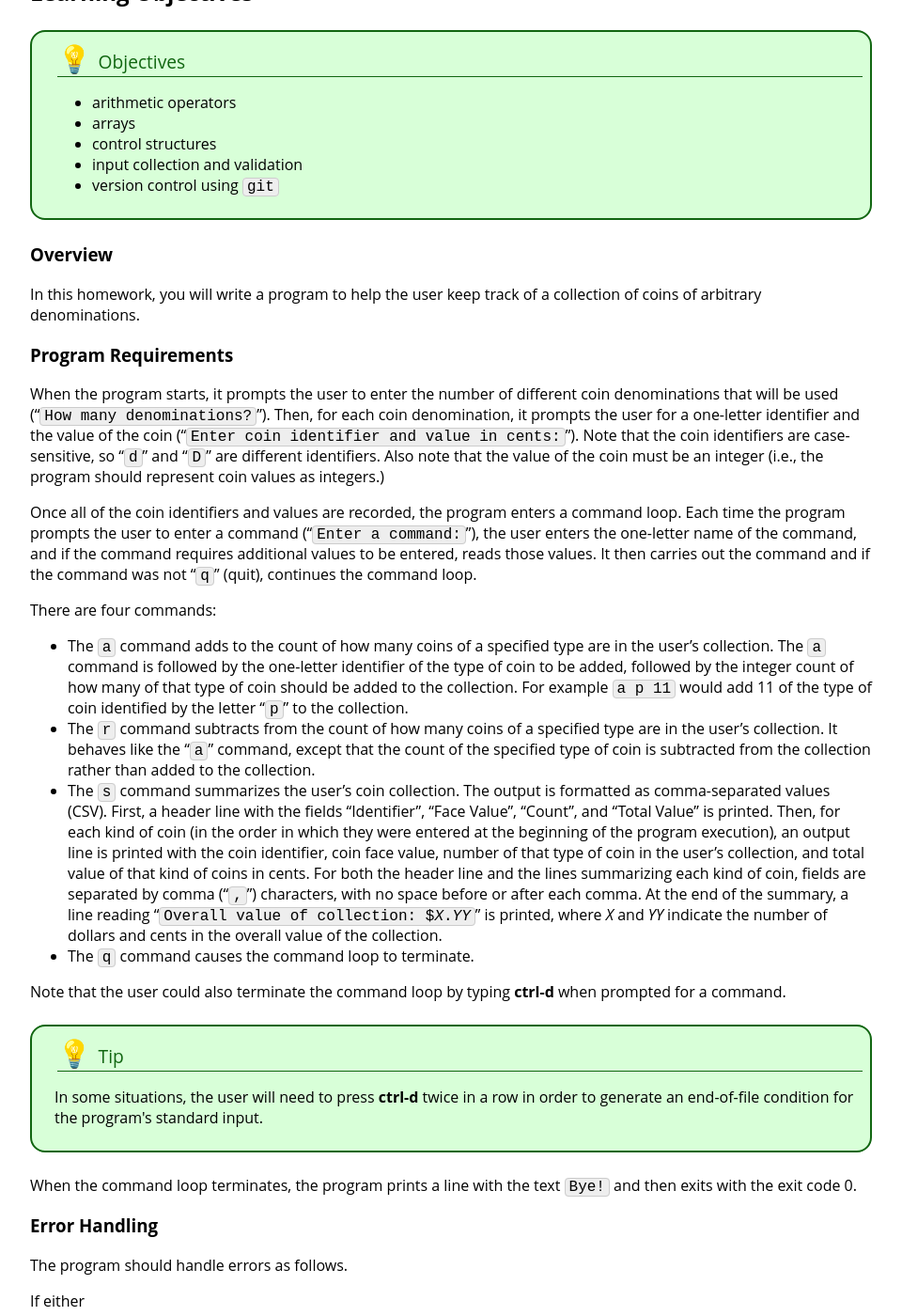
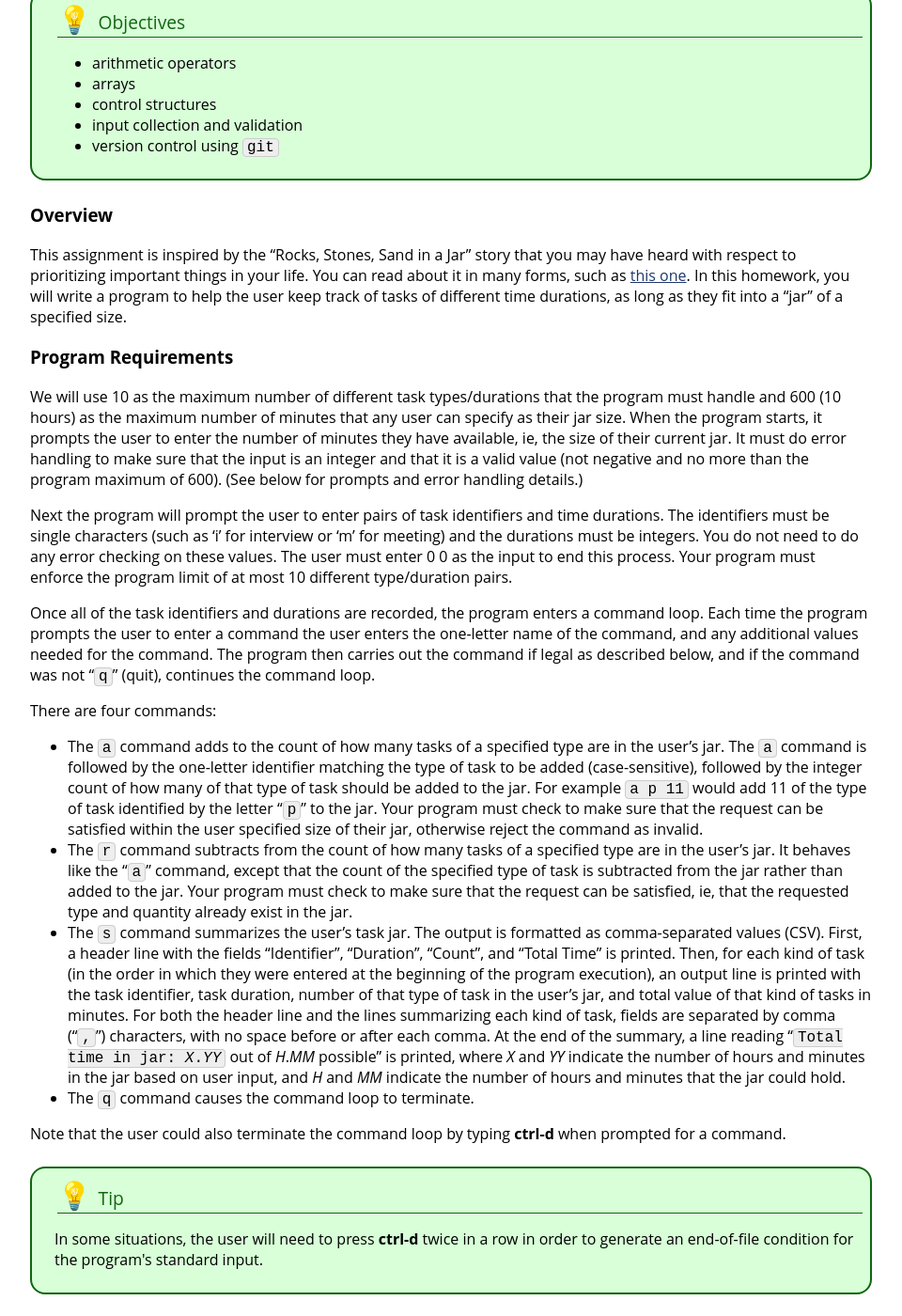
Before and after one commit to jhu-ip/cs220-f24, a Jekyll site: the page built from assign/old/hw1.md, in a window 1280 px wide and 1400 px high, scrolled down 435 px. Shown: the whole window at 94% size, without its empty margins (160-1120 px from the left). Built offline with Jekyll 4.4.1, drawn with Linux system fonts in a browser that asks for light colours; some of the changed text lies outside the part shown.

Commit message:
hw1 writeup mostly updated

````diff
--- a/assign/old/hw1.md
+++ b/assign/old/hw1.md
@@ -33,52 +31,65 @@ title: Homework 1
 
 ### Overview
 
-In this homework, you will write a program to help the user keep track of
-a collection of coins of arbitrary denominations.
+This assignment is inspired by the "Rocks, Stones, Sand in a Jar"
+story that you may have heard with respect to prioritizing important
+things in your life. You can read about it in many forms, such as
+[this
+one](https://medium.com/@adityakothadiya/another-side-of-the-rocks-pebbles-and-sand-story-9e26a6cc0af). In
+this homework, you will write a program to help the user keep track of
+tasks of different time durations, as long as they fit into a "jar" of a
+specified size.
 
 ### Program Requirements
 
-When the program starts, it prompts the user to enter the number
-of different coin denominations that will be used ("`How many denominations?`"). Then,
-for each coin denomination, it prompts the user for a one-letter identifier
-and the value of the coin ("`Enter coin identifier and value in cents:`").
-Note that the coin identifiers are case-sensitive, so "`d`" and "`D`" are
-different identifiers.  Also note that the value of the coin must be an
-integer (i.e., the program should represent coin values as integers.)
+We will use 10 as the maximum number of different task types/durations
+that the program must handle and 600 (10 hours) as the maximum number
+of minutes that any user can specify as their jar size. When the
+program starts, it prompts the user to enter the number of minutes
+they have available, ie, the size of their current jar. It must do error
+handling to make sure that the input is an integer and that it is a
+valid value (not negative and no more than the program maximum of
+600). (See below for prompts and error handling details.)
 
-Once all of the coin identifiers and values
-are recorded, the program enters a command loop. Each time the
-program prompts the user to enter a command ("`Enter a command:`"),
-the user enters the one-letter name of the command, and if the command
-requires additional values to be entered, reads those values. It then
-carries out the command and if the command
-was not "`q`" (quit), continues the command loop.
+Next the program will prompt the user to enter pairs of task
+identifiers and time durations. The identifiers must be single
+characters (such as 'i' for interview or 'm' for meeting) and the
+durations must be integers. You do not need to do any error checking
+on these values. The user must enter 0 0 as the input to end this
+process. Your program must enforce the program limit of at most 10
+different type/duration pairs.
+
+Once all of the task identifiers and durations are recorded, the
+program enters a command loop. Each time the program prompts the user
+to enter a command the user enters the one-letter name of the command,
+and any additional values needed for the command.  The program then
+carries out the command if legal as described below, and if the
+command was not "`q`" (quit), continues the command loop.
 
 There are four commands:
 
-* The `a` command adds to the count of how many coins of a specified
-  type are in the user's collection. The `a` command is followed by
-  the one-letter identifier of the type of coin to be added, followed by
-  the integer count of how many of that type of coin should be added to
-  the collection. For example `a p 11` would add 11 of the type of coin
-  identified by the letter "`p`" to the collection.
-* The `r` command subtracts from the count of how many coins of a specified
-  type are in the user's collection. It behaves like the "`a`" command, except
-  that the count of the specified type of coin is subtracted from the collection
-  rather than added to the collection.
-* The `s` command summarizes the user's coin collection. The output is
+* The `a` command adds to the count of how many tasks of a specified
+  type are in the user's jar. The `a` command is followed by
+  the one-letter identifier matching the type of task to be added (case-sensitive), followed by
+  the integer count of how many of that type of task should be added to
+  the jar. For example `a p 11` would add 11 of the type of task
+  identified by the letter "`p`" to the jar. Your program must check to make sure that the request can be satisfied within the user specified size of their jar, otherwise reject the command as invalid.
+* The `r` command subtracts from the count of how many tasks of a specified
+  type are in the user's jar. It behaves like the "`a`" command, except
+  that the count of the specified type of task is subtracted from the jar
+  rather than added to the jar. Your program must check to make sure that the request can be satisfied, ie, that the requested type and quantity already exist in the jar.
+* The `s` command summarizes the user's task jar. The output is
   formatted as comma-separated values (CSV).  First, a header line with
-  the fields "Identifier", "Face Value", "Count", and "Total Value" is
-  printed. Then, for each kind of coin (in the order in which they were
+  the fields "Identifier", "Duration", "Count", and "Total Time" is
+  printed. Then, for each kind of task (in the order in which they were
   entered at the beginning of the program execution), an output line is
-  printed with the coin identifier, coin face value, number of that
-  type of coin in the user's collection, and total value of that kind of
-  coins in cents. For both the header line and the lines summarizing each
-  kind of coin, fields are separated by comma ("`,`") characters, with
+  printed with the task identifier, task duration, number of that
+  type of task in the user's jar, and total value of that kind of
+  tasks in minutes. For both the header line and the lines summarizing each
+  kind of task, fields are separated by comma ("`,`") characters, with
   no space before or after each comma. At the end of the summary, a line
-  reading "<code class='highlighter-rouge'>Overall value of collection: $<i>X</i>.<i>YY</i></code>"
-  is printed, where *X* and *YY* indicate the number of dollars and cents
-  in the overall value of the collection.
+  reading "<code class='highlighter-rouge'>Total time in jar: <i>X</i>.<i>YY</i></code> out of <i>H</i>.<i>MM</i> possible"
+  is printed, where *X* and *YY* indicate the number of hours and minutes in the jar based on user input, and *H* and *MM* indicate the number of hours and minutes that the jar could hold.
 * The `q` command causes the command loop to terminate.
 
 Note that the user could also terminate the command loop by typing
@@ -100,25 +111,30 @@ text `Bye!` and then exits with the exit code 0.
 
 The program should handle errors as follows.
 
-If either
+If one of
 
-* the user doesn't enter a valid value for the number of coin denominations when prompted, or
-* the user doesn't enter a valid identifier and value for a coin denomination when prompted, or
-* the user doesn't enter a valid identifier and count after an `a` or `r` command,
+* the user doesn't enter a valid value for their jar size when prompted, or
+* the user doesn't enter a valid identifier and duration for a task during set-up, or
+* the user doesn't enter a valid identifier and quantity for a task after an `a` or `r` command
 
 then the program should print the line "`Invalid input`" to `stderr` and exit with the
 exit code 1.
 
-If the user enters a coin identifier as part of an `a` or `r` command that
-is not one of the identifiers entered by the user prior to the command loop,
-the program should print the line "`Unknown coin identifier`" to `stderr`
-and exit with the exit code 2. Note that the "`Unknown coin identifier`"
-should only be printed if the coin identifier and count were both
+If the user enters a task identifier as part of an `a` or `r` command that
+is not one of the identifiers entered by the user during set-up,
+the program should print the line "`Unknown task identifier`" to `stderr`
+and exit with the exit code 2. Note that the "`Unknown task identifier`"
+should only be printed if the task identifier and count were both
 read successfully.
 
-If the user enters a command character that is not one of `a`, `r`, `s`, or
-`q`, then the program should print the line "`Invalid command`" to `stderr`
-and exit with the exit code 3.
+If one of
+
+* the `a` command can't be satisfied because it would overfill the jar, or
+* the `r` command can't be satisfied because the jar doesn't have that many of the requested task type, or
+* the user enters a command character that is not one of `a`, `r`, `s`, or
+`q`,
+
+then the program should print the line "`Invalid command`" to `stderr` and continue with the next command loop.
 
 If no errors occur and the program completes normally, it should exit with the
 exit code 0.
@@ -136,17 +152,17 @@ to use functions for this assignment.)
 
 Note that you do not need to handle the following kinds of errors:
 
-* The user specifies that there are fewer than 1 or more than 20 coin denominations
-* The user enters the same coin identifier more than once when entering the
-  coin denominations
+* The user specifies that there are fewer than 1 or more than 20 task denominations
+* The user enters the same task identifier more than once when entering the
+  task denominations
 * The user uses the "`r`" command in a way that would cause the count
-  of a particular kind of coin to drop below 0
+  of a particular kind of task to drop below 0
 
 ### Hints and Specifications
 
-The program should allow the user to enter up to 20 coin denominations.
+The program should allow the user to enter up to 20 task denominations.
 You should use arrays to keep track of the identifiers for each type of
-coin and their face values. For example,
+task and their face values. For example,
 
 ```c
 char identifiers[MAX_DENOMINATIONS];
@@ -154,11 +170,11 @@ int values[MAX_DENOMINATIONS];
 ```
 
 You'll also want to have a variable indicating how many different types
-of coins there are, so that you know which elements of these arrays are
+of tasks there are, so that you know which elements of these arrays are
 used.
 
-It will also make sense to have an array keeping track of how many coins
-of each type are in the user's collection.
+It will also make sense to have an array keeping track of how many tasks
+of each type are in the user's jar.
 
 Make sure that your program consistently checks the return value of `scanf`
 so that it knows whether or not input was read successfully.
@@ -171,7 +187,7 @@ Keep in mind that error messages should be printed to `stderr` and not
 In the homework folder of your private repository
 (`2024-fall-student-JHED`), you should create a new subfolder named
 `homework/hw1`. In that `homework/hw1` subfolder, you will create your program in a new
-C source file named `coins.c`. At the top of the file, add a comment with
+C source file named `tasks.c`. At the top of the file, add a comment with
 your six character alphanumeric **Hopkins ID**. (Please do not include
 your name or JHED so as to allow for blind grading.)
 
@@ -214,7 +230,7 @@ demonstrated below:
 Example 1
 
 <div class="highlighter-rouge"><pre>
-$ <b>gcc -std=c11 -pedantic -Wall -Wextra coins.c</b>
+$ <b>gcc -std=c11 -pedantic -Wall -Wextra tasks.c</b>
 $ <b>./a.out</b>
 How many denominations? <b>5</b>
 Enter coin identifier and value in cents: <b>p 1</b>
@@ -233,7 +249,7 @@ n,5,0,0
 d,10,0,0
 q,25,3,75
 D,100,4,400
-Overall value of collection: $5.12
+Overall value of jar: $5.12
 Enter a command: <b>q</b>
 Bye!
 </pre></div>
@@ -260,7 +276,7 @@ d,10,0,0
 q,25,2,50
 D,100,0,0
 t,200,3,600
-Overall value of collection: $6.50
+Overall value of jar: $6.50
 Enter a command: <b>q</b>
 Bye!
 </pre></div>
@@ -281,7 +297,7 @@ Identifier,Face Value,Count,Total Value
 A,1,0,0
 B,13,12,156
 C,51,9,459
-Overall value of collection: $6.15
+Overall value of jar: $6.15
 Enter a command: <i>[...user types Control-D...]</i>Bye!
 </pre></div>
 
@@ -320,7 +336,7 @@ Enter a command: <b>s</b>
 Identifier,Face Value,Count,Total Value
 p,1,211,211
 n,5,19,95
-Overall value of collection: $3.06
+Overall value of jar: $3.06
 Enter a command: <b>a Y 5</b>
 Unknown coin identifier
 </pre></div>
@@ -341,7 +357,7 @@ Identifier,Face Value,Count,Total Value
 A,1,0,0
 B,17,9,153
 C,57,0,0
-Overall value of collection: $1.53
+Overall value of jar: $1.53
 Enter a command: <b>j</b>
 Invalid command
 </pre></div>
````
Also changed, not shown: other parts of assign/old/hw1.md (+1 -3 lines).
